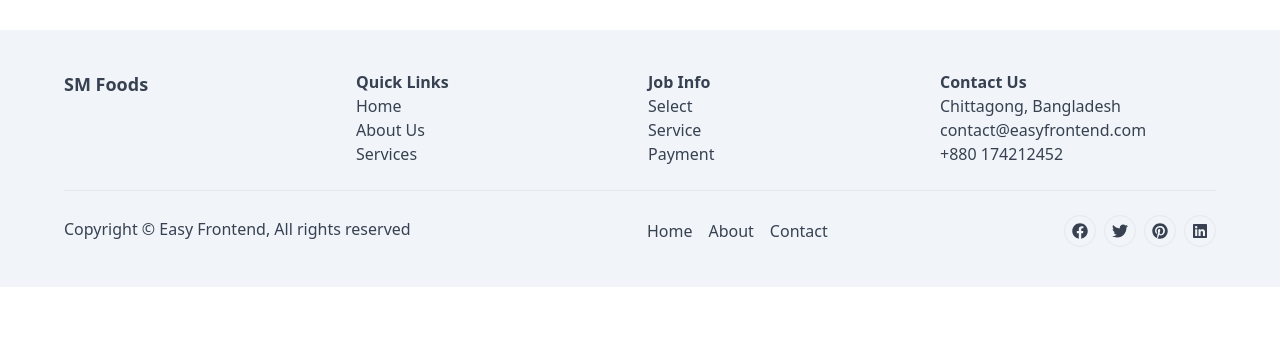
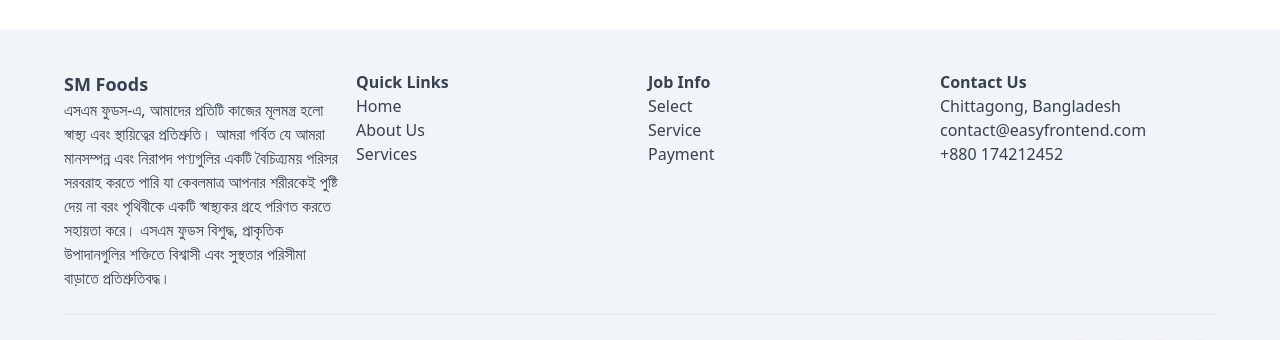
Before and after one commit to safiislam/sm-foods-project, a React (Vite) app: page / in a window 1280 px wide. Shown: the part 714-1054 px from the top of the page. Before the commit the page ends 1001 px from the top, so only its background shows below. Built offline with nearby package versions, Linux system fonts and the light colour scheme.

Commit message:
footer text

```diff
--- a/src/components/Footer.jsx
+++ b/src/components/Footer.jsx
@@ -130,8 +130,9 @@
     <section className="bg-slate-100 text-gray-700 py-10 ">
       <div className="lg:w-[90%] mx-auto ">
         <div className="grid grid-cols-1 sm:grid-cols-2 lg:grid-cols-4 gap-4 text-center sm:text-left">
-          <div>
+          <div className="">
             <h2 className="font-bold text-lg">SM Foods</h2>
+            <p>এসএম ফুডস-এ, আমাদের প্রতিটি কাজের মূলমন্ত্র হলো স্বাস্থ্য এবং স্থায়িত্বের প্রতিশ্রুতি। আমরা গর্বিত যে আমরা মানসম্পন্ন এবং নিরাপদ পণ্যগুলির একটি বৈচিত্র্যময় পরিসর সরবরাহ করতে পারি যা কেবলমাত্র আপনার শরীরকেই পুষ্টি দেয় না বরং পৃথিবীকে একটি স্বাস্থ্যকর গ্রহে পরিণত করতে সহায়তা করে। এসএম ফুডস বিশুদ্ধ, প্রাকৃতিক উপাদানগুলির শক্তিতে বিশ্বাসী এবং সুস্থতার পরিসীমা বাড়াতে প্রতিশ্রুতিবদ্ধ।</p>
           </div>
           <div>
             <h5 className="font-semibold">Quick Links</h5>
```
